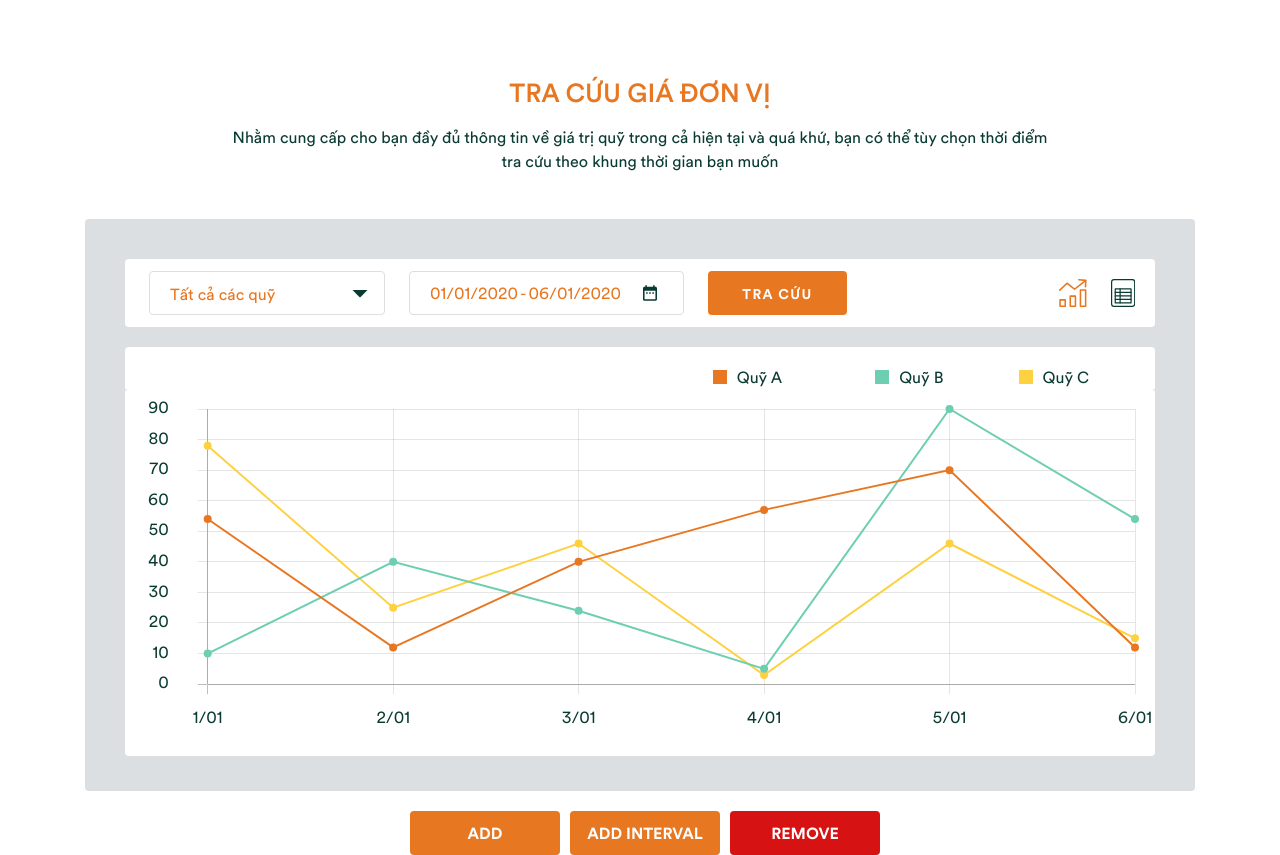
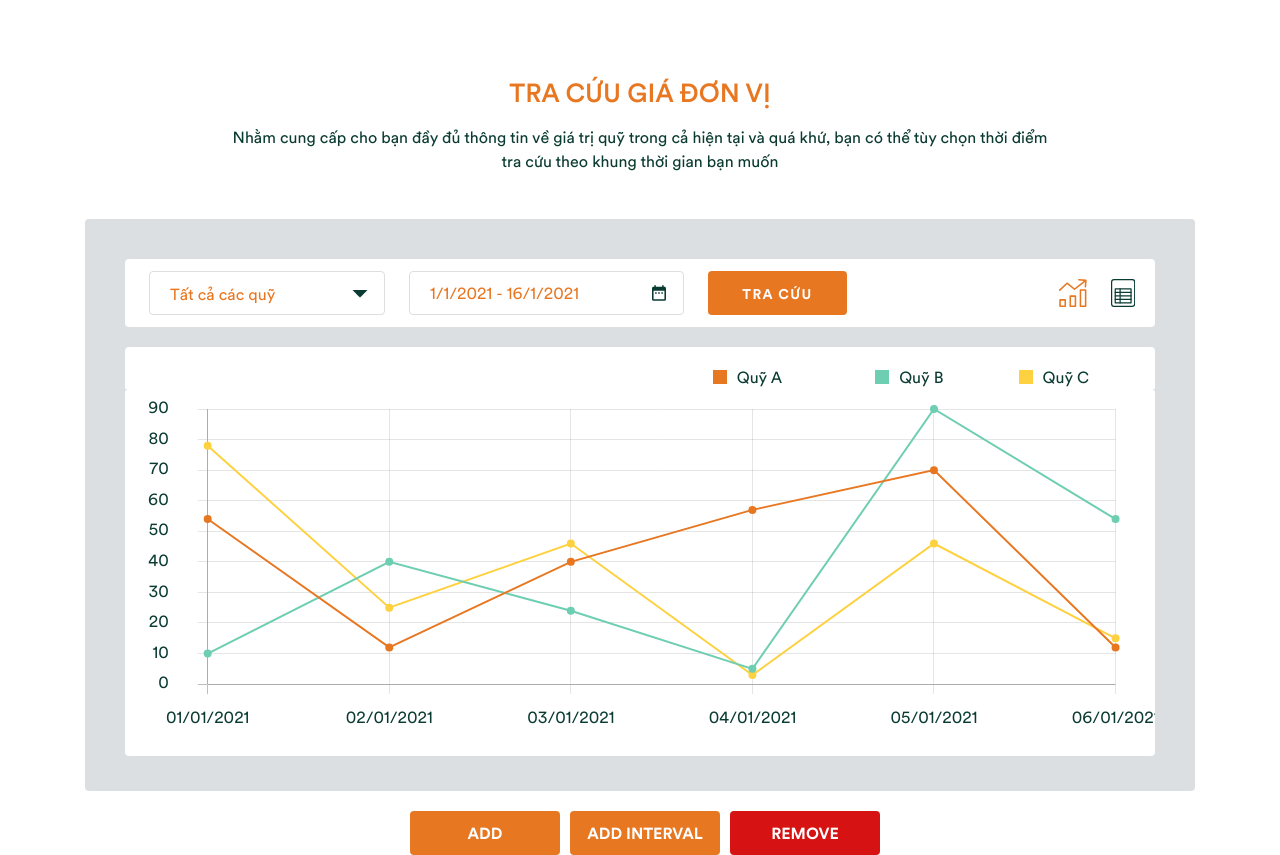
Before and after one commit to tqsang/chart-hexagon, a React (Create React App) app: page / in a window 1280 px wide. Built offline with nearby package versions, Linux system fonts and the light colour scheme.

Commit message:
update day 2

```diff
--- a/src/component/Body/Chart/index.jsx
+++ b/src/component/Body/Chart/index.jsx
@@ -18,8 +18,10 @@ function Chart(props) {
 
   const { data } = props ?? {};
 
-  let fetchDate = data[0].data.map(item => item.date);
+  console.log('data', data);
 
+  let fetchDate = data[0].data.map((item) => item.date);
+  console.log(('fecth', fetchDate));
   let fetchData = data.map((item, index) => {
     const lineColor = index < colorLineChart.colors.length
       ? colorLineChart.colors[index]
--- a/src/component/Body/Search/Search.scss
+++ b/src/component/Body/Search/Search.scss
@@ -6,6 +6,7 @@
 
   display: flex;
   align-items: center;
+  flex-direction: column;
 
   background-color: #FFFFFF;
   border-radius: 4px;
@@ -18,6 +19,24 @@
     position: absolute;
 
     background-color:rgba($color: #FFFFFF, $alpha: 0);
+  }
+
+  .date-picker {
+    position: absolute;
+    right:40%;
+    display: flex;
+
+    .btn-ok {
+      height: 62.281px;
+      width: 40px;
+
+      background-color: #E87722;
+      color: #FFFFFF;
+      border: 1px solid #E87722;
+    }
+    .react-datepicker {
+      height: 271.75px;
+    }
   }
 
   .search {
@@ -121,13 +140,49 @@
       display: flex;
       align-items: center;
 
+      position: relative;
+
+
       border: 1px solid #DBDFE1;
       border-radius: 4px;
 
-      background-image: url(../../../assets/images/Vector.svg);
-      background-repeat: no-repeat;
-      background-position-x: 90%;
-      background-position-y: center;
+      // .date-picker {
+      //   display: flex;
+      //   position: relative;
+
+      //   &:first-child{
+      //     height: 800px;
+      //     width: 900px;
+      //     position: absolute;
+      //     bottom: 0;
+      //   }
+
+      // }
+
+      p {
+        width: 100%;
+        margin: 0;
+        padding-left: 20px;
+
+        position: absolute;
+        left: 0;
+
+        text-align: left;
+
+        color: #E87722;
+      }
+
+      .icon__date {
+        height: 44px;
+        width: 275px;
+        position: relative;
+
+        img {
+          position: absolute;
+          top: 14.22px;
+          right: 17.5px;
+        }
+      }
 
       .start {
         padding-left: 20px;
@@ -135,23 +190,6 @@
 
       span {
         color: #E87722;
-      }
-
-      .react-datepicker-wrapper{
-
-        .react-datepicker__input-container{
-
-          input {
-            width: 110px;
-            border: none;
-
-            text-align: left;
-
-            font-size: 16px;
-
-            color: #E87722;
-          }
-        }
       }
     }
     &__btn-search {
@@ -193,6 +231,9 @@
       }
     }
   }
+}
+.disable {
+  display: none;
 }
 
 
--- a/src/component/Body/Search/index.jsx
+++ b/src/component/Body/Search/index.jsx
@@ -6,29 +6,42 @@ import "react-datepicker/dist/react-datepicker.css";
 import DATA from '../../../constants/data.json';
 
 import Dropdown from '../../../assets/images/Shape.svg';
+import IconDate from '../../../assets/images/Vector.svg';
 import PropTypes from 'prop-types';
 
 Search.propTypes = {
-  onChangeName: PropTypes.string,
-  onChangeDate: PropTypes.string,
   onSearch: PropTypes.func,
+  onChangeDate: PropTypes.func,
 };
 
 Search.defaultProps = {
-  onChangeName: '',
-  onChangeDate: '',
   onSearch: null,
+  onChangeDate: null,
 }
 
 function Search(props) {
-  const { onChangeName, onShowAll, onChangeDate, onSearch } = props ?? {}
+  const { onSearch, onChangeDate } = props ?? {}
 
   const [change, setChange] = useState(DATA.database.name);
   const [showLabel, setShowLabel] = useState(true);
-  const [startDate, setStartDate] = useState(new Date('2020/01/01'));
-  const [endDate, setEndDate] = useState(new Date('2020/06/01'));
+  const [showDatePicker, setShowPicker] = useState(true);
+  const [startDate, setStartDate] = useState(new Date('01/01/2021'));
+  const [endDate, setEndDate] = useState(new Date());
 
   const handleSearch = () => {
+    onSearch(change)
+    onChangeDate(startDate, endDate);
+  }
+
+  const showDate = (newDate) => {
+    const dateObj = new Date(newDate);
+    const month = dateObj.getUTCMonth() + 1;
+    const day = dateObj.getUTCDate();
+    const year = dateObj.getUTCFullYear();
+
+    newDate = day + "/" + month + "/" + year;
+
+    return newDate
   }
 
   return (
@@ -44,7 +57,7 @@ function Search(props) {
             {
               <>
                 <li
-                  className={DATA.database.name == change ? 'active' : ''}
+                  className={DATA.database.name === change ? 'active' : ''}
                   style={showLabel ? { display: 'none' } : { display: 'block' }}
                   onClick={() => {
                     setChange(DATA.database.name);
@@ -53,12 +66,11 @@ function Search(props) {
                 {
                   DATA.database.child.map((item, index) => (
                     <li
-                      className={item.name == change ? 'active' : ''}
+                      className={item.name === change ? 'active' : ''}
                       style={showLabel ? { display: 'none' } : { display: 'block' }}
                       key={index}
                       onClick={() => {
                         setChange(item.name);
-                        onChangeName(item);
                       }}
                     >
                       {item.name}
@@ -69,27 +81,16 @@ function Search(props) {
             }
           </ul>
           <div className="icon__dropdown">
-            <img src={Dropdown} />
+            <img src={Dropdown} alt="drop down" />
           </div>
         </div>
         <div className="search__input-item search__input-date">
-          <DatePicker
-            className="start"
-            selected={startDate}
-            onChange={date => setStartDate(date)}
-            selectsStart
-            startDate={startDate}
-            endDate={endDate}
-          /><span>-</span>
-          <DatePicker
-            className="end"
-            selected={endDate}
-            onChange={date => setEndDate(date)}
-            selectsEnd
-            startDate={startDate}
-            endDate={endDate}
-            minDate={startDate}
-          />
+          <p>{showDate(startDate)} - {showDate(endDate)}</p>
+
+          <div className="icon__date" onClick={() => setShowPicker(pre => !pre)}>
+            <img src={IconDate} alt="date picker" />
+          </div>
+
         </div>
         <button className="search__input-item search__btn-search" onClick={handleSearch}>TRA CỨU</button>
         <div className="search__input-item search__icon">
@@ -109,6 +110,30 @@ function Search(props) {
           </svg>
         </div>
       </div>
+      <div className="body-date-picker">
+        <div className={showDatePicker ? "disable" : 'date-picker'}>
+          <DatePicker
+            dateFormat="dd/MM/yyyy"
+            selected={startDate}
+            onChange={date => setStartDate(date)}
+            selectsStart
+            startDate={startDate}
+            endDate={endDate}
+            inline
+          />
+          <DatePicker
+            dateFormat="dd/MM/yyyy"
+            selected={endDate}
+            onChange={date => setEndDate(date)}
+            selectsEnd
+            startDate={startDate}
+            endDate={endDate}
+            minDate={startDate}
+            inline
+          />
+          <button className="btn-ok" onClick={() => setShowPicker(pre => !pre)}>OK</button>
+        </div>
+      </div>
     </div >
 
   );
--- a/src/component/Body/index.jsx
+++ b/src/component/Body/index.jsx
@@ -11,9 +11,10 @@ Body.propTypes = {
 };
 
 function Body(props) {
+  const initialValue = DATA.database.child;
 
   const [change, setChange] = useState(false);
-  const [data, setData] = useState(DATA.database.child);
+  const [data, setData] = useState(initialValue);
 
   function randomData() {
     return Math.trunc(Math.random() * 100);
@@ -61,25 +62,46 @@ function Body(props) {
     }
   });
 
-  const handleChangeName = (e) => {
-    console.log(e.name);
-    const filter = DATA.database.child.filter((item) => item.name === e.name);
-    setData(filter);
+  const handleSearch = (value) => {
+
+    const filter = DATA.database.child.filter((item) => item.name === value);
+    if (filter.length !== 0) {
+      setData(filter);
+    } else {
+      setData(DATA.database.child);
+    }
   }
 
-  const handleChangeDate = () => {
+  const handleChangDate = (start, end) => {
+    start = new Date(start).getTime();
+    end = new Date(end).getTime();
 
+    const newData = [];
+    console.log('start', start);
+    for (const data of initialValue) {
+
+      const newDataItem = [];
+
+      for (const item of data.data) {
+        const date = Date.parse(item.date);
+        if (date > start && date < end) {
+          console.log('list', date)
+          newDataItem.push(item);
+        }
+      }
+      newData.push({ name: data.name, data: newDataItem })
+    }
+    setData(newData);
+    console.log('newData', newData);
+
+
+    console.log('start', end)
   }
-
-  const handleSearch = () => {
-    handleChangeName();
-  }
-
 
   return (
     <div className="s__body">
       <div className="body">
-        <Search onChangeName={handleChangeName} onChangeDate={handleChangeDate} handleSearch={handleSearch} />
+        <Search onChangeDate={handleChangDate} onSearch={handleSearch} />
         <Chart data={data} />
       </div>
       <div className="footer">
--- a/src/constants/DateTime.js
+++ b/src/constants/DateTime.js
@@ -1,6 +1,6 @@
 import moment from 'moment';
 
 export function nextDate(date) {
-  const DATE_FORMAT="DD/MM";
+  const DATE_FORMAT="DD/MM/YYYY";
   return moment(date, DATE_FORMAT).add(1, "days").format(DATE_FORMAT);
 }
--- a/src/constants/data.json
+++ b/src/constants/data.json
@@ -7,27 +7,27 @@
         "name": "Quỹ A",
         "data": [
           {
-            "date": "1/01",
+            "date": "01/01/2021",
             "quantity": 54
           },
           {
-            "date": "2/01",
+            "date": "02/01/2021",
             "quantity": 12
           },
           {
-            "date": "3/01",
+            "date": "03/01/2021",
             "quantity": 40
           },
           {
-            "date": "4/01",
+            "date": "04/01/2021",
             "quantity": 57
           },
           {
-            "date": "5/01",
+            "date": "05/01/2021",
             "quantity": 70
           },
           {
-            "date": "6/01",
+            "date": "06/01/2021",
             "quantity": 12
           }
         ]
@@ -36,27 +36,27 @@
         "name": "Quỹ B",
         "data": [
           {
-            "date": "1/01",
+            "date": "01/01/2021",
             "quantity": 10
           },
           {
-            "date": "2/01",
+            "date": "02/01/2021",
             "quantity": 40
           },
           {
-            "date": "3/01",
+            "date": "03/01/2021",
             "quantity": 24
           },
           {
-            "date": "4/01",
+            "date": "04/01/2021",
             "quantity": 5
           },
           {
-            "date": "5/01",
+            "date": "05/01/2021",
             "quantity": 90
           },
           {
-            "date": "6/01",
+            "date": "06/01/2021",
             "quantity": 54
           }
         ]
@@ -65,27 +65,27 @@
         "name": "Quỹ C",
         "data": [
           {
-            "date": "1/01",
+            "date": "01/01/2021",
             "quantity": 78
           },
           {
-            "date": "2/01",
+            "date": "02/01/2021",
             "quantity": 25
           },
           {
-            "date": "3/01",
+            "date": "03/01/2021",
             "quantity": 46
           },
           {
-            "date": "4/01",
+            "date": "04/01/2021",
             "quantity": 3
           },
           {
-            "date": "5/01",
+            "date": "05/01/2021",
             "quantity": 46
           },
           {
-            "date": "6/01",
+            "date": "06/01/2021",
             "quantity": 15
           }
         ]
```
Also changed, not shown: 1 other file (tests, documents, lock files or other folders).
